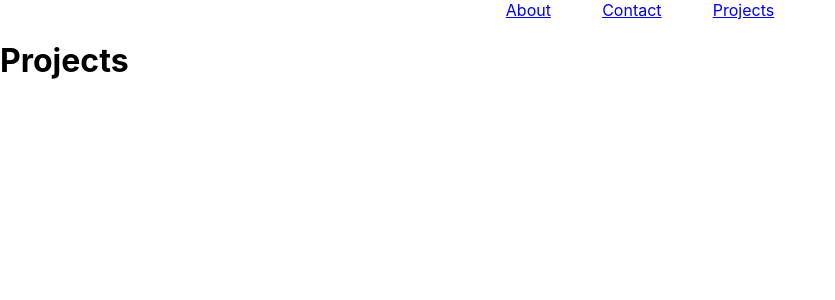
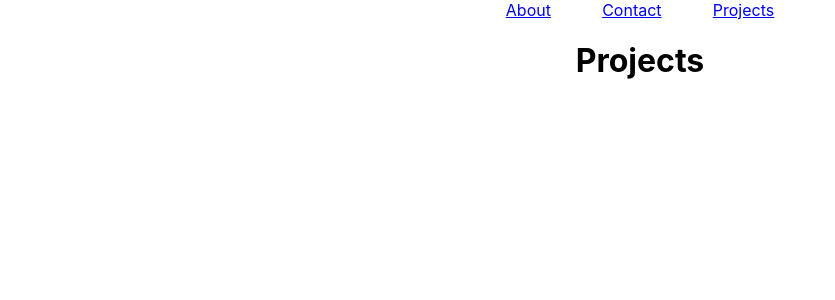
Before and after one commit to mickbbnelson/micks-portfolio, a React (Create React App) app: page /projects in a window 1280 px wide. Shown: the top 300 px of the page, without its empty margins (0-835 px from the left). Built offline with nearby package versions, Linux system fonts and the light colour scheme.

Commit message:
Update Pages component and css stylings

```diff
--- a/src/App.css
+++ b/src/App.css
@@ -13,3 +13,7 @@
 #nav-link-projects {
   padding: 2%
 }
+
+#pages {
+  text-align: center;
+}
--- a/src/Components/Pages.js
+++ b/src/Components/Pages.js
@@ -5,7 +5,7 @@ import Projects from './Projects'
 
 const Pages = () => {
     return (
-        <div>
+        <div id='pages'>
         <Switch>
             <Route exact path="/about"><About/> </Route>
             <Route exact path="/contact"><Contact/> </Route>
```
